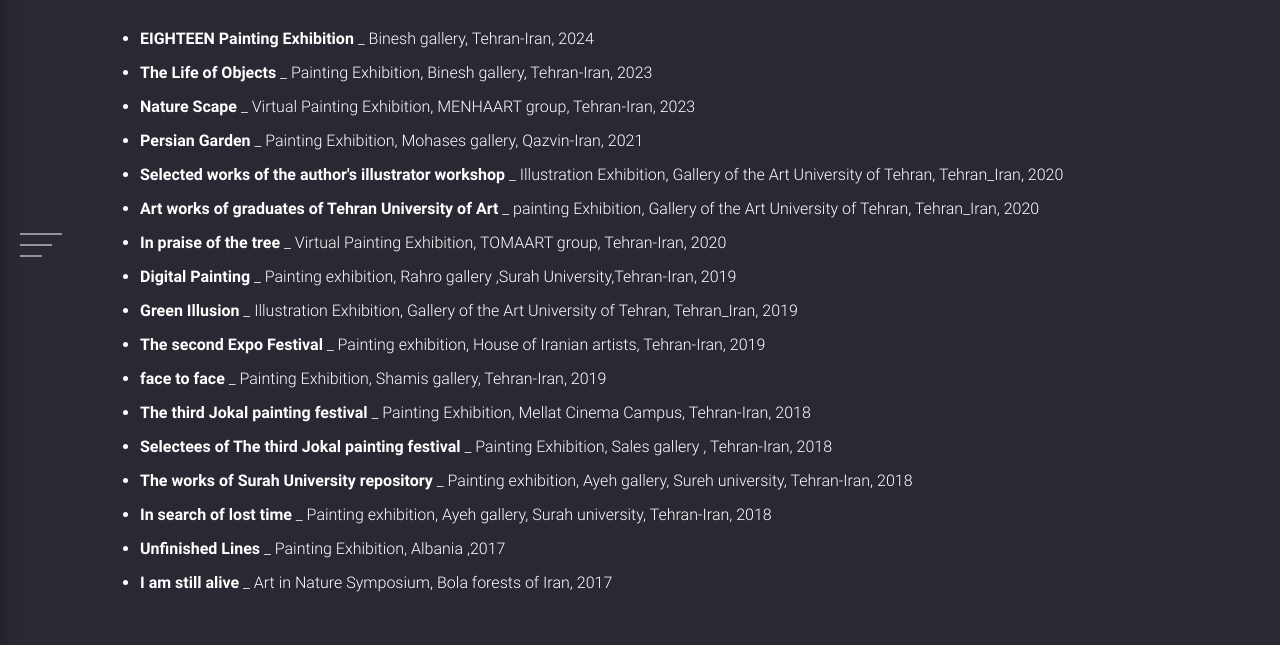
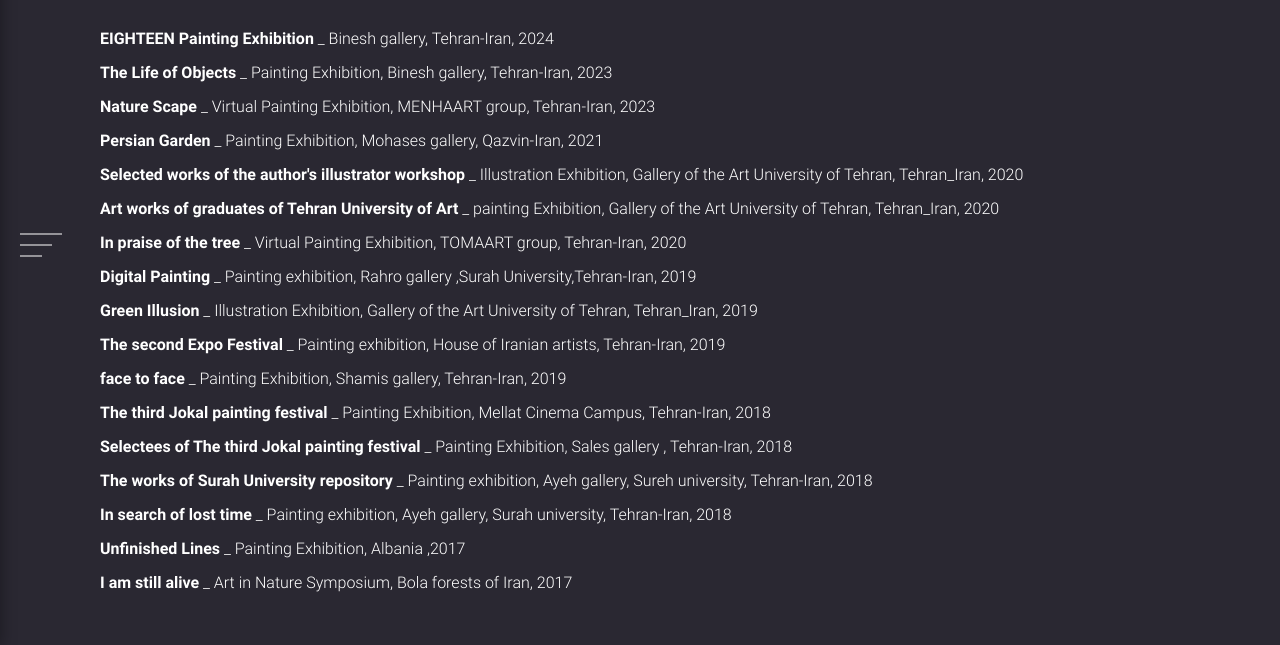
Before and after one commit to hessamnadr/maryam_heydari, a plain HTML site: page exhibition.html in a window 1280 px wide. Shown: the part 155-800 px from the top of the page. Drawn offline with Linux system fonts and the light colour scheme.

Commit message:
update 6

```diff
--- a/css/main.css
+++ b/css/main.css
@@ -1634,7 +1634,9 @@
 
 }
 /* Responsive END */
-
+.exhibition{
+  padding: 0;
+}
 .exhibition li {
   margin-top: 10px;
 }
```
